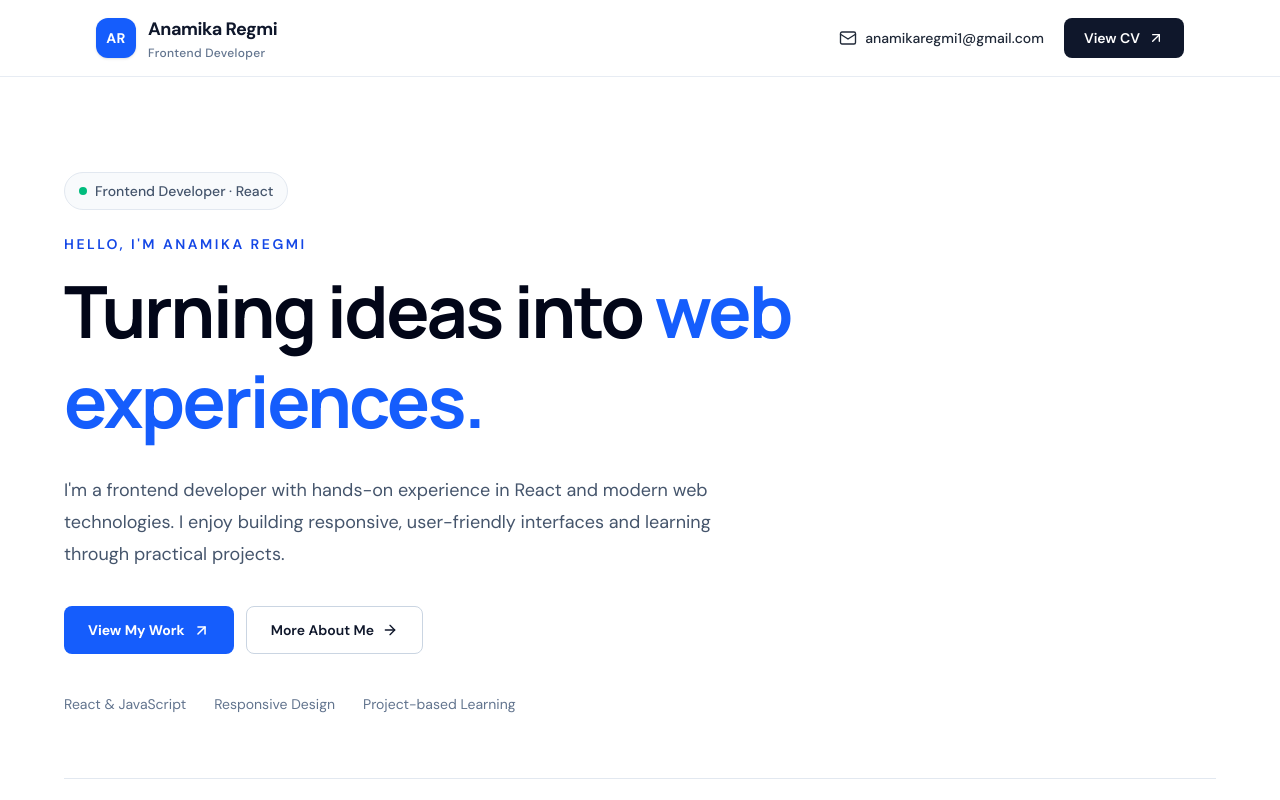
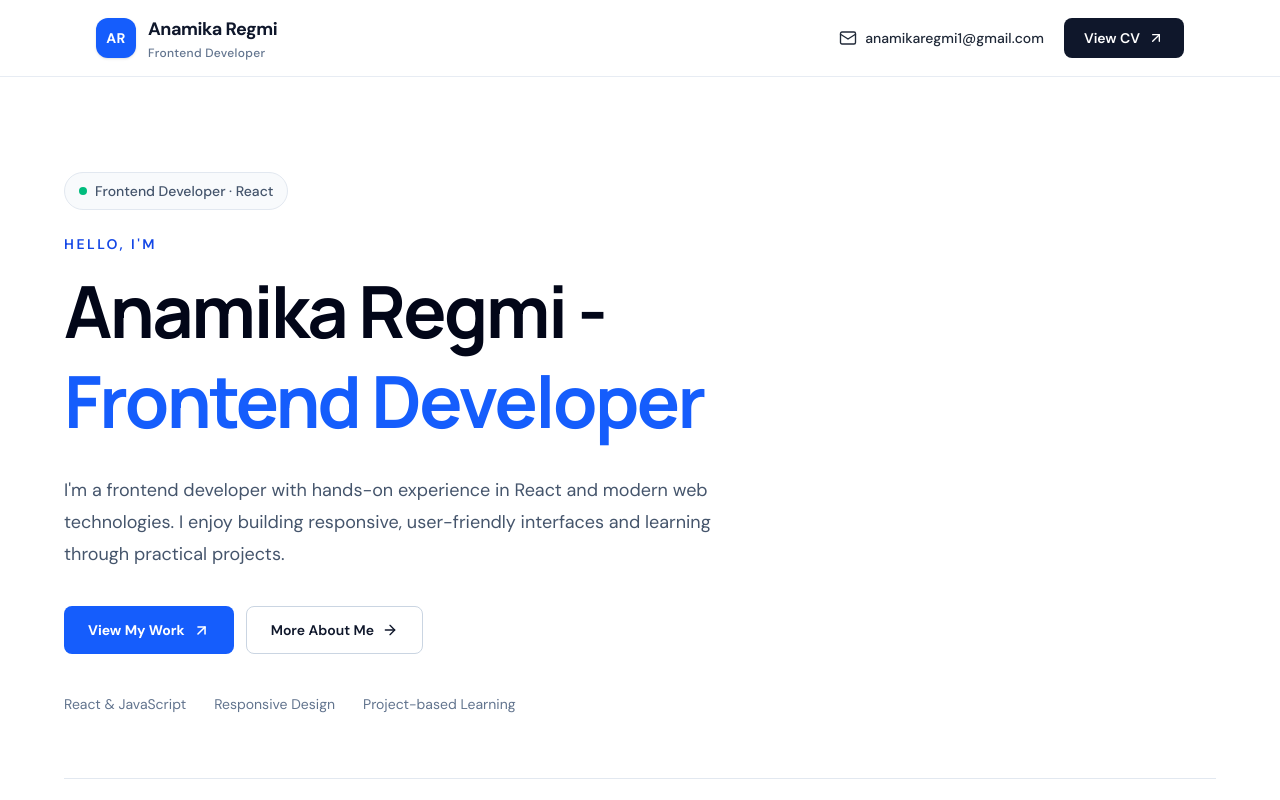
Before and after one commit to codewithanamika/portfolio_on_process, a React (Vite) app: page / in a window 1280 px wide. Shown: the top 800 px of the page. Built offline with nearby package versions, Linux system fonts and the light colour scheme.

Commit message:
final now

```diff
--- a/index.html
+++ b/index.html
@@ -5,11 +5,33 @@
     <meta charset="UTF-8" />
     <meta name="viewport" content="width=device-width, initial-scale=1.0" />
 
-    <title>Anamika Regmi | Frontend Developer Portfolio</title>
+    <title>Anamika Regmi | Frontend Developer & React Portfolio</title>
+
     <meta
       name="description"
-      content="Explore Anamika Regmi's frontend development projects, skills, experience, and CV."
+      content="Explore Anamika Regmi's frontend development portfolio, featuring React.js and JavaScript projects, responsive web design, technical skills, experience, and CV."
     />
+
+    <meta name="author" content="Anamika Regmi" />
+    <meta name="robots" content="index, follow" />
+
+    <meta
+      property="og:title"
+      content="Anamika Regmi | Frontend Developer"
+    />
+    <meta
+      property="og:description"
+      content="Explore my React and JavaScript projects, frontend development skills, experience, and CV."
+    />
+    <meta property="og:type" content="website" />
+    <meta property="og:url" content="https://anamikaregmi.com.np/" />
+
+    <link rel="canonical" href="https://anamikaregmi.com.np/" />
+
+    <!-- Keep your existing favicon link here, if you have one. -->
+
+<link rel="icon" type="image/png" href="/src/assets/anamika.jpg" />
+
   </head>
 
   <body>
--- a/src/pages/Home.jsx
+++ b/src/pages/Home.jsx
@@ -120,12 +120,12 @@ const Home = () => {
             </p>
 
             <p className="mb-3 text-sm font-semibold uppercase tracking-[0.18em] text-blue-700">
-              Hello, I'm Anamika Regmi
+              Hello, I'm
             </p>
 
             <h1 className="max-w-3xl text-4xl font-bold leading-tight tracking-tight text-slate-950 sm:text-6xl md:text-7xl">
-              Turning ideas into{" "}
-              <span className="text-blue-600">web experiences.</span>
+              Anamika Regmi - {" "}
+              <span className="text-blue-600">Frontend Developer</span>
             </h1>
 
             <p className="mt-7 max-w-2xl text-base leading-8 text-slate-600 sm:text-lg">
```
